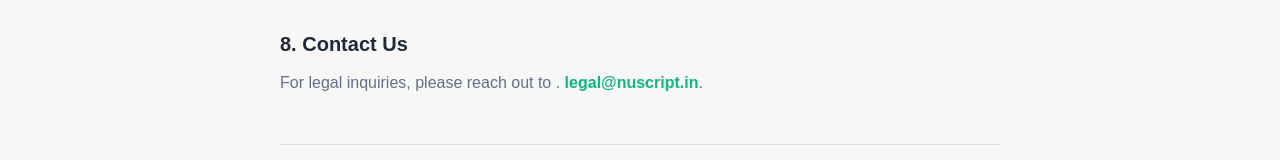
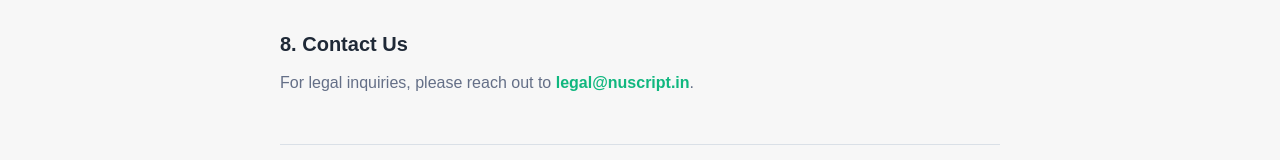
Before and after one commit to nuscript-tech/nuscript-in, a React (Vite) app: page /terms in a window 1280 px wide. Shown: the part 1376-1536 px from the top of the page. Built offline with nearby package versions, Linux system fonts and the light colour scheme; a web font is replaced by a local one.

Commit message:
feat: navbar bump + logo size, fix legal page email period

```diff
--- a/src/components/website/Navbar.jsx
+++ b/src/components/website/Navbar.jsx
@@ -17,13 +17,13 @@ export default function Navbar() {
 
   return (
     <header className="fixed top-0 left-0 right-0 z-50 bg-background/80 backdrop-blur-md border-b border-border">
-      <div className="max-w-6xl mx-auto px-6 h-16 flex items-center justify-between">
+      <div className="max-w-6xl mx-auto px-6 h-[72px] flex items-center justify-between">
         {/* Logo */}
         <Link to="/" className="flex items-center gap-2">
           <img
             src={isDark ? "/nuscript-logo-white.png" : "/nuscript-logo.png"}
             alt="NuScript Technologies"
-            className="h-9 w-auto object-contain"
+            className="h-10 w-auto object-contain"
           />
         </Link>
 
--- a/src/pages/PrivacyPolicy.jsx
+++ b/src/pages/PrivacyPolicy.jsx
@@ -53,7 +53,7 @@ const sections = [
   },
   {
     title: "7. Grievances",
-    content: `If you have questions or grievances regarding your data, please contact us at legal@nuscript.in.`,
+    content: "If you have questions or grievances regarding your data, please contact us at",
     email: "legal@nuscript.in",
   },
 ];
@@ -83,9 +83,7 @@ export default function PrivacyPolicy() {
                 <h2 className="text-xl font-extrabold text-heading mb-3">{s.title}</h2>
                 {s.content && (
                   <p className="text-base text-muted-foreground leading-relaxed">
-                    {s.email
-                      ? s.content.replace(s.email, "").trim().replace(/at$/, "at ")
-                      : s.content}
+                    {s.content}
                     {s.email && (
                       <> <a href={`mailto:${s.email}`} className="text-primary font-semibold hover:underline">{s.email}</a>.</>
                     )}
--- a/src/pages/TermsOfUse.jsx
+++ b/src/pages/TermsOfUse.jsx
@@ -45,7 +45,7 @@ const sections = [
   },
   {
     title: "8. Contact Us",
-    content: "For legal inquiries, please reach out to legal@nuscript.in.",
+    content: "For legal inquiries, please reach out to",
     email: "legal@nuscript.in",
   },
 ];
@@ -75,9 +75,7 @@ export default function TermsOfUse() {
                 <h2 className="text-xl font-extrabold text-heading mb-3">{s.title}</h2>
                 {s.content && (
                   <p className="text-base text-muted-foreground leading-relaxed">
-                    {s.email
-                      ? s.content.replace(s.email, "").trim()
-                      : s.content}
+                    {s.content}
                     {s.email && (
                       <> <a href={`mailto:${s.email}`} className="text-primary font-semibold hover:underline">{s.email}</a>.</>
                     )}
```
